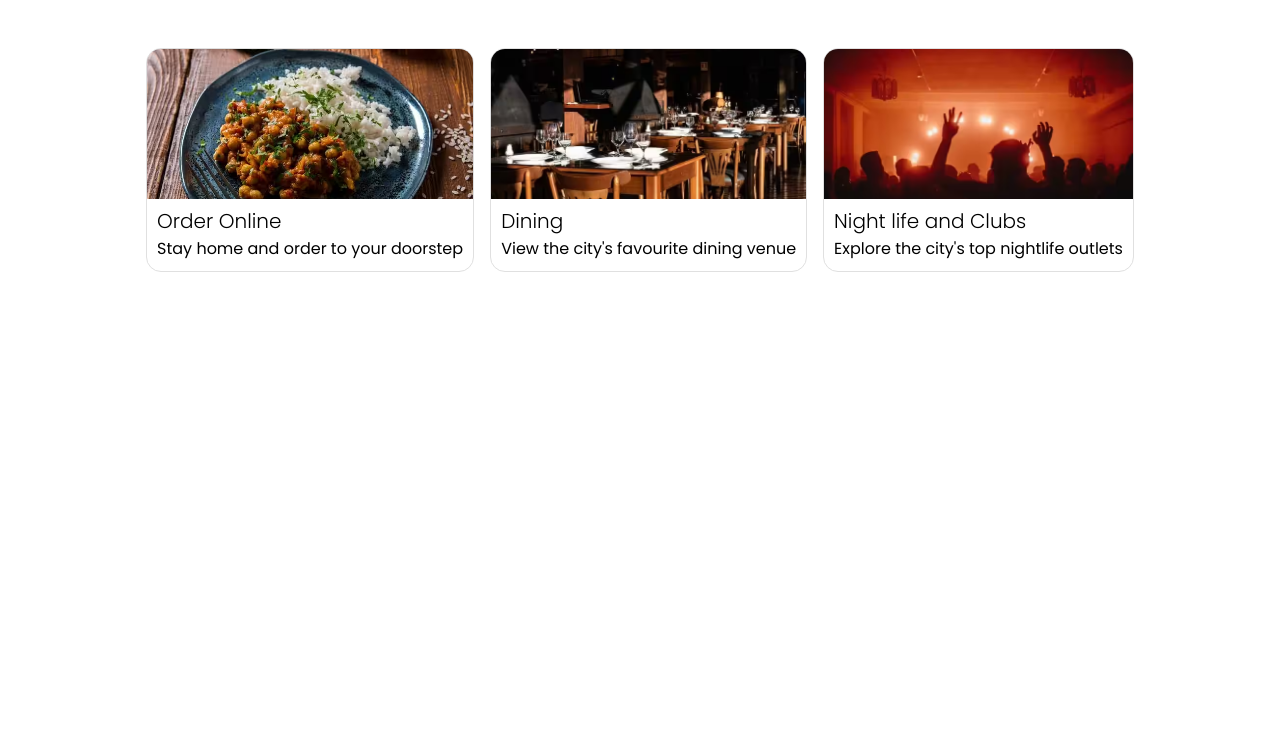
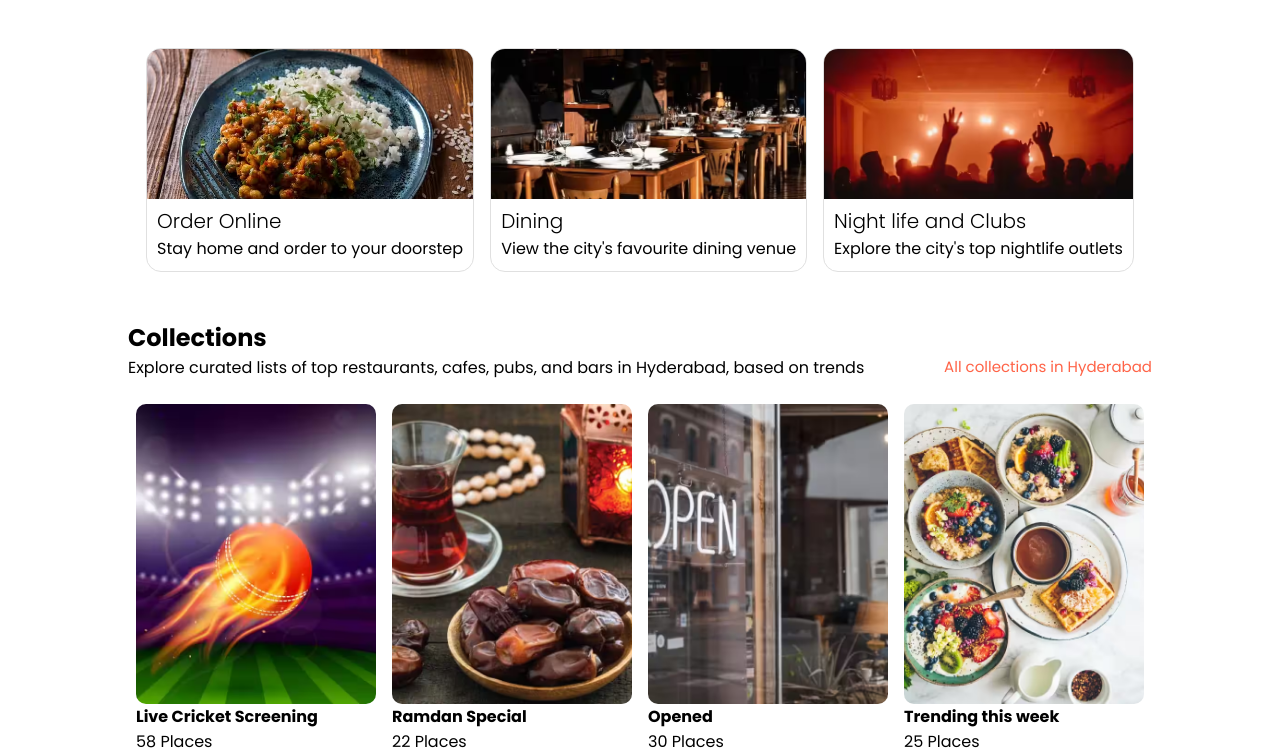
Before and after one commit to Rajeshpoliseti/Zomato-Landing-Page, a plain HTML site: page index.html in a window 1280 px wide. Shown: the part 510-1264 px from the top of the page. Before the commit the page ends 830 px from the top, so only its background shows below. Drawn offline with Linux system fonts and the light colour scheme.

Commit message:
completed collections section and have some minor modifications

```diff
--- a/index.html
+++ b/index.html
@@ -53,5 +53,44 @@
                 <p>Explore the city's top nightlife outlets</p>
             </div>
         </section>
+        <section class="collection container">
+            <h1>Collections</h1>
+            <div class="sub__heading_container">
+                <span>Explore curated lists of top restaurants, cafes, pubs, and bars in Hyderabad, based on trends</span>
+                <span>All collections in Hyderabad</span>
+            </div>
+            <div class="collections__card_container">
+                <div class="card1 card">
+                    <div class="overlay"></div>
+                    <div class="content">
+                        <h4>Live Cricket Screening</h4>
+                        <span>58 Places</span>
+                    </div>
+                </div>
+
+                <div class="card2 card">
+                    <div class="overlay"></div>
+                    <div class="content">
+                        <h4>Ramdan Special</h4>
+                        <span>22 Places</span>
+                    </div>
+                </div>
+                <div class="card3 card">
+                    <div class="overlay"></div>
+                    <div class="content">
+                        <h4>Opened</h4>
+                        <span>30 Places</span>
+                    </div>
+                </div>
+                <div class="card4 card">
+                    <div class="overlay">
+                    </div>
+                    <div class="content">
+                        <h4>Trending this week</h4>
+                        <span>25 Places</span>
+                    </div>
+                </div>
+            </div>
+        </section>
     </body>
 </html>
--- a/styles.css
+++ b/styles.css
@@ -151,3 +151,72 @@
 .we__offer .card:hover{
     transform: scale(1.05);
 }
+.collections h1{
+    font-weight: 400;
+}
+.collections .sub__heading_container{
+    display: flex;
+    justify-content: center;
+    align-items: center;
+    font-size: 15px;
+    flex-wrap: wrap;
+    gap: 16px;
+}
+.sub__heading_container{
+    display: flex;
+    justify-content: space-between;
+}
+.sub__heading_container span:nth-child(2){
+    color: tomato;
+    font-size: 15px;
+}
+.collections__card_container{
+    display: flex;
+    justify-content: center;
+    align-items: center;
+    flex-wrap: wrap;
+    gap: 16px;
+    margin-top: 24px;
+}
+.collections__card_container .card{
+    height: 300px;
+    min-width: 240px;
+    background-size: cover;
+    background-position: center;
+    position: relative;
+    border-radius: 10px;
+}
+.card1{
+    background: url("Images/collection1.jpg");
+}
+.card2{
+    background: url("Images/collection2.jpg");
+
+}
+.card3{
+    background: url("Images/collection3.jpg");
+}
+.card4{
+    background: url("Images/collection4.jpg");
+}
+.overlay{
+    background: linear-gradient(
+        0 deg,
+        rgba(0,0,0,0.9) 0%,
+        rgba(0,0,0,0.05) 50%,
+        rgba(0,0,0,0.05) 85%
+    );
+    width: 100%;
+    height: 100%;
+    top: 0;
+    left: 0;
+    display: absolute;
+    border-radius: 10px;
+}
+.collections__card_contaioner .card .content{
+    position: absolute;
+    bottom: 0;
+    left: 0;
+    color: white;
+    padding: 12px 16px;
+}
```
